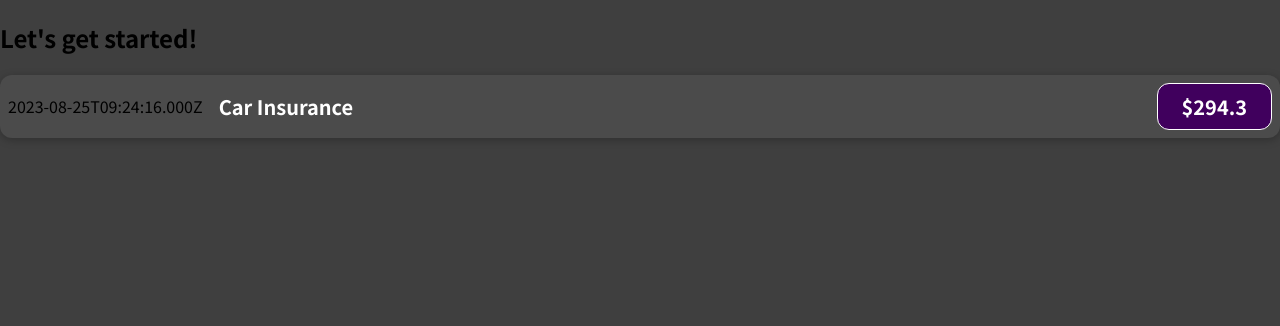
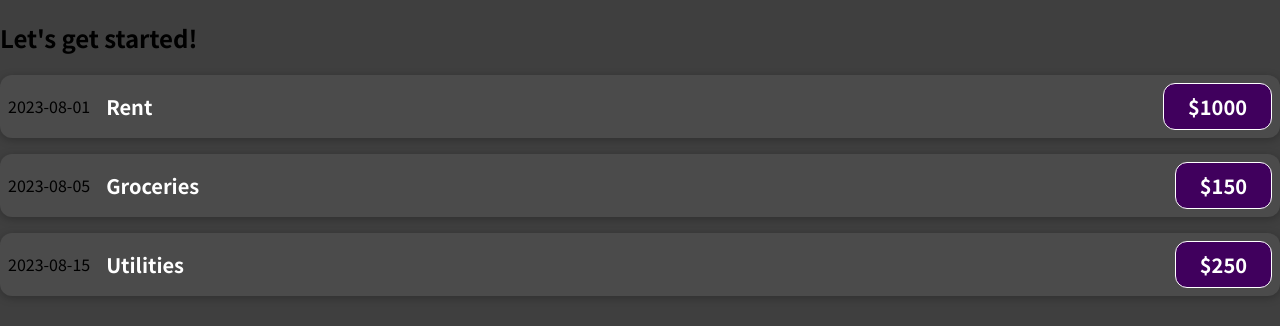
Before and after one commit to rizwan-zaheer-pikessoft/maxi-react, a JavaScript app: page / in a window 1280 px wide. Shown: the top 326 px of the page. Built offline with nearby package versions, Linux system fonts and the light colour scheme.

Commit message:
MAXI-49:passing data through props

```diff
--- a/src/App.js
+++ b/src/App.js
@@ -1,10 +1,33 @@
 import ExpenseItem from "./components/ExpenseItem";
 
 function App() {
+    const expenses = [
+        {
+            id: 1,
+            title: "Rent",
+            amount: 1000.00,
+            date: "2023-08-01"
+        },
+        {
+            id: 2,
+            title: "Groceries",
+            amount: 150.00,
+            date: "2023-08-05"
+        },
+        {
+            id: 3,
+            title: "Utilities",
+            amount: 250.00,
+            date: "2023-08-15"
+        }
+    ];
   return (
     <div>
       <h2>Let's get started!</h2>
-        <ExpenseItem/>
+        <ExpenseItem expense={expenses[0]}></ExpenseItem>
+        <ExpenseItem expense={expenses[1]}></ExpenseItem>
+        <ExpenseItem expense={expenses[2]}></ExpenseItem>
+
     </div>
   );
 }
--- a/src/components/ExpenseItem.js
+++ b/src/components/ExpenseItem.js
@@ -1,15 +1,11 @@
 import './ExpenseItem.css'
-function ExpenseItem(){
-    const expenseDate = new Date();
-    const expenseName = 'Car Insurance';
-    const expensePrice = '$294.3';
-
+function ExpenseItem(props){
     return (
         <div className="expense-item">
-            <div>{expenseDate.toISOString()}</div>
+            <div>{props.expense.date}</div>
             <div className="expense-item__description">
-                <h2>{expenseName}</h2>
-                <div className="expense-item__price">{expensePrice}</div>
+                <h2>{props.expense.title}</h2>
+                <div className="expense-item__price">${props.expense.amount}</div>
             </div>
         </div>
     )
```
